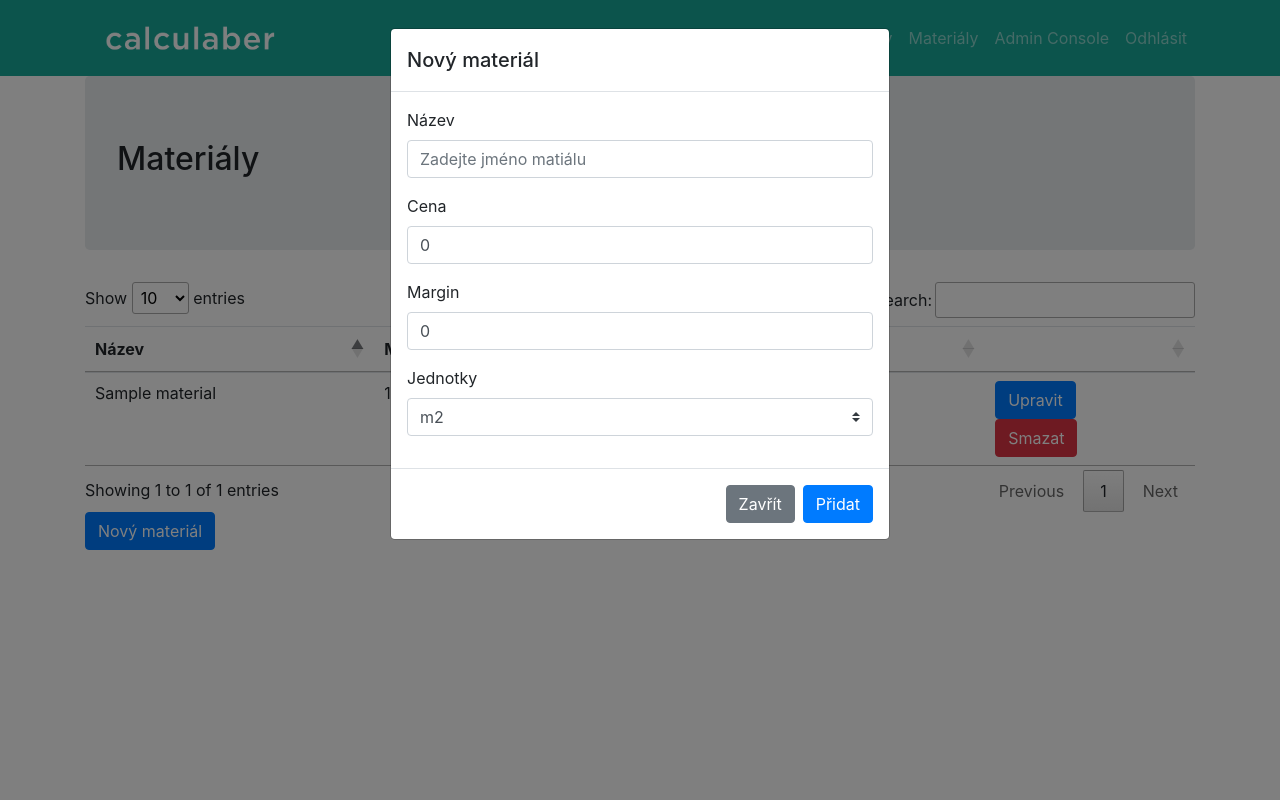
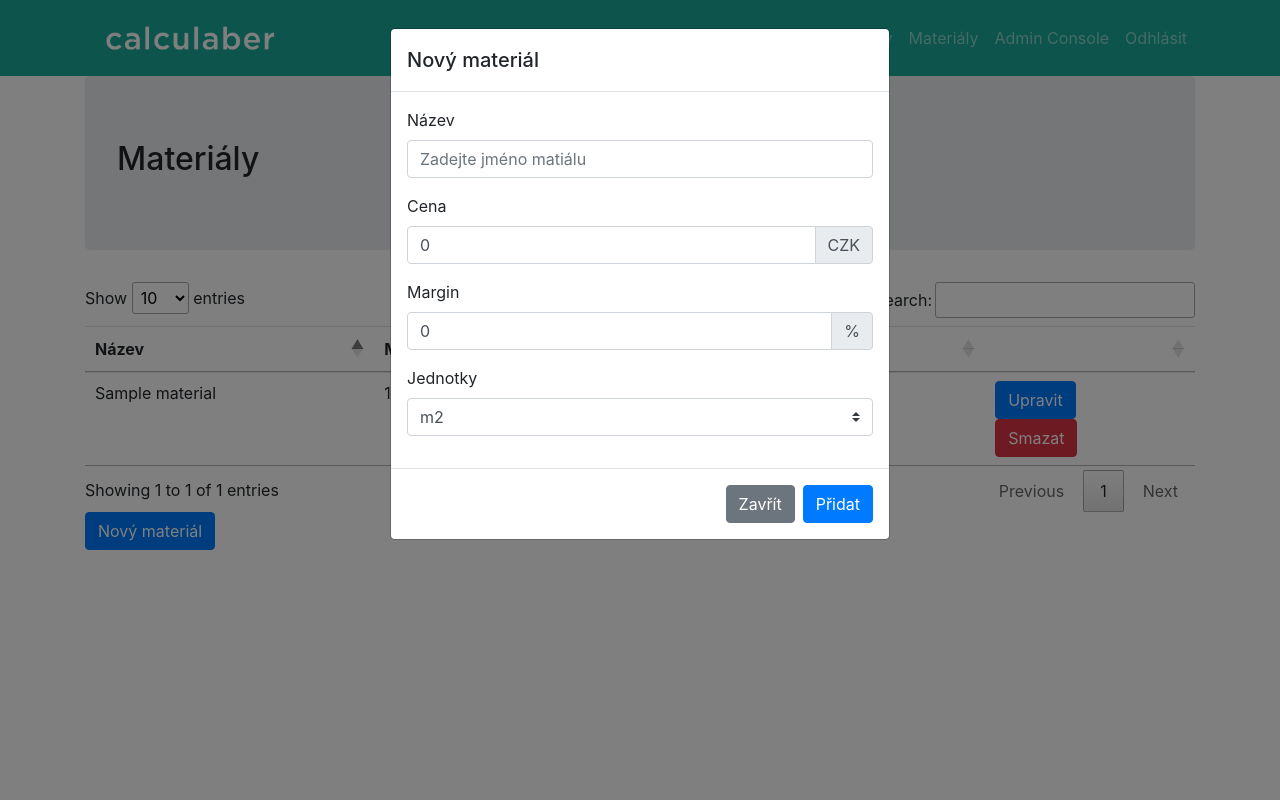
Before and after one commit to BobGioco/calculaber-webapp, a Django app: page /material/ in a window 1280 px wide, after a click on "Nový materiál". Run offline with Django 3.2, Linux system fonts and the light colour scheme; a user stored in the database is signed in; tables that the repository leaves empty hold one stand-in row (values such as "Sample post"); some libraries are stand-ins or nearby versions.

Commit message:
material modals update; model update max_digits=65 for all decimal fields

```diff
--- a/calculaber_app/models.py
+++ b/calculaber_app/models.py
@@ -17,7 +17,7 @@ class Material(models.Model):
         setup_1 = '1', "kus"
     user=models.ForeignKey(User,on_delete=models.CASCADE)
     name = models.CharField(max_length=128)
-    margin=models.DecimalField(default=0,blank=False, max_digits=3, decimal_places=2)
+    margin=models.DecimalField(default=0,blank=False, decimal_places=2,max_digits=65)
     price=models.DecimalField(default=0,blank=False, decimal_places=2,max_digits=65)
     create_date=models.DateTimeField(default=timezone.now)
     units = models.CharField(
@@ -46,7 +46,7 @@ class MaterialObject(models.Model):
     create_date=models.DateTimeField(default=timezone.now,blank=True)
 
     customized=models.BooleanField(default=False)
-    margin=models.DecimalField(blank=True, null=True, max_digits=3, decimal_places=2)
+    margin=models.DecimalField(blank=True, null=True, decimal_places=2,max_digits=65)
     price=models.DecimalField(blank=True, null=True, decimal_places=2,max_digits=65)
 
     def __str__(self):
--- a/calculaber_app/templates/calculaber_app/material_list.html
+++ b/calculaber_app/templates/calculaber_app/material_list.html
@@ -18,7 +18,7 @@
     {% for material in material_list %}
     <tr id={{material.pk}}>
       <td class="name">{{material.name}}</td>
-      <td class="margin">{{material.margin}}</td>
+      <td class="margin">{{material.margin}} %</td>
       <td class="price">{{material.price}} CZK</td>
       <td class="units">{% if material.get_units_display == 'm2' %}m<sup>2</sup>{% else %}{{material.get_units_display}}{% endif %}</td>
       <td>
--- a/calculaber_app/templates/calculaber_app/new_material_modal.html
+++ b/calculaber_app/templates/calculaber_app/new_material_modal.html
@@ -11,13 +11,21 @@
             <label class="form-label" for="{{ form.name.id_for_label }}">Název</label>
             {{ form.name }}
           </div>
-          <div class="form-group">
-            <label class="form-label" for="{{ form.price.id_for_label }}">Cena</label>
+          <label for="{{ form.price.id_for_label }}" class="form-label">Cena</label>
+          <div class="form-group input-group">
             {{ form.price }}
+            <!--<input type="text" class="form-control" id="number_amount" name="amount" placeholder="Množství" value="">-->
+            <div class="input-group-append">
+              <span class="input-group-text">CZK</span>
+            </div>
           </div>
-          <div class="form-group">
-            <label class="form-label" for="{{ form.margin.id_for_label }}">Margin</label>
+          <label for="{{ form.margin.id_for_label }}" class="form-label">Margin</label>
+          <div class="form-group input-group">
             {{ form.margin }}
+            <!--<input type="text" class="form-control" id="number_amount" name="amount" placeholder="Množství" value="">-->
+            <div class="input-group-append">
+              <span class="input-group-text">%</span>
+            </div>
           </div>
           <div class="form-group">
             <label class="form-label" for="{{ form.units.id_for_label }}">Jednotky</label>
--- a/calculaber_app/templates/calculaber_app/update_material_modal.html
+++ b/calculaber_app/templates/calculaber_app/update_material_modal.html
@@ -12,18 +12,31 @@
             <label class="form-label" for="{{ form_update.name.id_for_label }}">Název</label>
             {{ form_update.name }}
           </div>
-          <div class="form-group">
-            <label class="form-label" for="{{ form_update.price.id_for_label }}">Cena</label>
+
+          <label for="{{ form_update.price.id_for_label }}" class="form-label">Cena</label>
+          <div class="form-group input-group">
             {{ form_update.price }}
+            <!--<input type="text" class="form-control" id="number_amount" name="amount" placeholder="Množství" value="">-->
+            <div class="input-group-append">
+              <span class="input-group-text">CZK</span>
+            </div>
           </div>
-          <div class="form-group">
-            <label class="form-label" for="{{ form_update.margin.id_for_label }}">Margin</label>
+          <label for="{{ form_update.margin.id_for_label }}" class="form-label">Margin</label>
+          <div class="form-group input-group">
             {{ form_update.margin }}
+            <!--<input type="text" class="form-control" id="number_amount" name="amount" placeholder="Množství" value="">-->
+            <div class="input-group-append">
+              <span class="input-group-text">%</span>
+            </div>
           </div>
+
+
           <div class="form-group">
             <label class="form-label" for="{{ form_update.units.id_for_label }}">Jednotky</label>
             {{ form_update.units }}
           </div>
+
+
         </div>
 
 
--- a/calculaber_app/views.py
+++ b/calculaber_app/views.py
@@ -106,26 +106,27 @@ class MaterialListView(LoginRequiredMixin,ListView):
         #print(request.path_info)
         #print(request)
         if "new_material_sub" in request.POST:
+            print(request.POST)
+            print('ererq')
             material_form=forms.CreateMaterialForm(request.POST)
             if material_form.is_valid():
+                print("rer")
                 obj = models.Material()
                 obj.name=material_form.cleaned_data.get("name")
                 obj.margin=material_form.cleaned_data.get("margin")
                 obj.price=material_form.cleaned_data.get("price")
                 obj.units=material_form.cleaned_data.get("units")
-                obj.project=material_form.cleaned_data.get("project")
                 obj.user=request.user
                 obj.save()
         elif "update_material_sub" in request.POST:
+            #print(request.POST)
             material_form=forms.UpdateMaterialForm(request.POST)
             if material_form.is_valid():
-                print(material_form)
                 obj = models.Material.objects.get(id=request.POST.get('id'),user=self.request.user)
                 obj.name=material_form.cleaned_data.get("name")
                 obj.margin=material_form.cleaned_data.get("margin")
                 obj.price=material_form.cleaned_data.get("price")
                 obj.units=material_form.cleaned_data.get("units")
-                obj.project=material_form.cleaned_data.get("project")
                 obj.user=request.user
                 obj.save()
 
```
Also changed, not shown: calculaber_app/migrations/0014_auto_20211005_2220.py (added).
